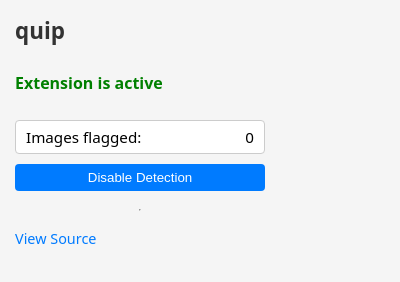
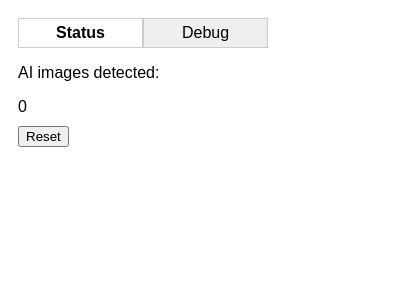
Before and after one commit to padln/quip2, a browser extension: page quip-extension/popup.html in a window 400 px wide. Drawn offline with Linux system fonts and the light colour scheme.

Commit message:
debug log

```diff
--- a/quip-extension/popup.html
+++ b/quip-extension/popup.html
@@ -1,24 +1,65 @@
 <!DOCTYPE html>
 <html>
 <head>
-  <title>quip - AI Image Detector</title>
-  <link rel="stylesheet" href="style.css">
+  <title>quip AI Detector</title>
+  <style>
+    body {
+      font-family: Arial, sans-serif;
+      padding: 10px;
+      width: 250px;
+    }
+    .tabs {
+      display: flex;
+      margin-bottom: 10px;
+    }
+    .tab {
+      flex: 1;
+      padding: 5px;
+      text-align: center;
+      cursor: pointer;
+      background: #eee;
+      border: 1px solid #ccc;
+    }
+    .tab.active {
+      background: #fff;
+      font-weight: bold;
+    }
+    .tab-content {
+      display: none;
+    }
+    .tab-content.active {
+      display: block;
+    }
+    #debugLog {
+      max-height: 150px;
+      overflow-y: auto;
+      font-size: 12px;
+      background: #f9f9f9;
+      border: 1px solid #ccc;
+      padding: 5px;
+      white-space: pre-wrap;
+    }
+    button {
+      margin-top: 10px;
+    }
+  </style>
 </head>
 <body>
-  <div class="container">
-    <h1>quip</h1>
-    <p id="status">Extension is active</p>
+  <div class="tabs">
+    <div class="tab active" data-tab="statusTab">Status</div>
+    <div class="tab" data-tab="debugTab">Debug</div>
+  </div>
 
-    <div class="info">
-      <span>Images flagged:</span>
-      <span id="ai-count">0</span>
-    </div>
+  <div id="statusTab" class="tab-content active">
+    <p>AI images detected:</p>
+    <div id="count">0</div>
+    <button id="reset">Reset</button>
+  </div>
 
-    <button id="toggle">Disable Detection</button>
+  <div id="debugTab" class="tab-content">
+    <div id="debugLog">Loading logs...</div>
+  </div>
 
-    <hr />
-    <a href="https://github.com/padln/quip2" target="_blank">View Source</a>
-  </div>
   <script src="popup.js"></script>
 </body>
 </html>
--- a/quip-extension/popup.js
+++ b/quip-extension/popup.js
@@ -1,22 +1,37 @@
 document.addEventListener("DOMContentLoaded", () => {
-    const statusEl = document.getElementById("status");
-    const toggleBtn = document.getElementById("toggle");
-    const countEl = document.getElementById("ai-count");
+  const countEl = document.getElementById("count");
+  const resetBtn = document.getElementById("reset");
+  const debugLogEl = document.getElementById("debugLog");
 
-    chrome.storage.local.get(["detectionEnabled", "aiCount"], (data) => {
-      const enabled = data.detectionEnabled !== false;
-      statusEl.textContent = enabled ? "Extension is active" : "Extension is disabled";
-      toggleBtn.textContent = enabled ? "Disable Detection" : "Enable Detection";
-      countEl.textContent = data.aiCount || 0;
+  // Load detection count
+  chrome.storage.local.get(["aiCount"], (data) => {
+    countEl.textContent = data.aiCount || 0;
+  });
+
+  // Reset button
+  resetBtn.addEventListener("click", () => {
+    chrome.storage.local.set({ aiCount: 0 }, () => {
+      countEl.textContent = 0;
     });
-
-    toggleBtn.addEventListener("click", () => {
-      chrome.storage.local.get(["detectionEnabled"], (data) => {
-        const newState = !(data.detectionEnabled !== false);
-        chrome.storage.local.set({ detectionEnabled: newState }, () => {
-          statusEl.textContent = newState ? "Extension is active" : "Extension is disabled";
-          toggleBtn.textContent = newState ? "Disable Detection" : "Enable Detection";
-        });
-      });
+    chrome.tabs.query({ active: true, currentWindow: true }, (tabs) => {
+      chrome.tabs.sendMessage(tabs[0].id, "resetCount");
     });
   });
+
+  // Load debug logs
+  chrome.storage.local.get(["quipLogs"], (data) => {
+    const logs = data.quipLogs || [];
+    debugLogEl.textContent = logs.join("\n");
+  });
+
+  // Tab switching
+  document.querySelectorAll(".tab").forEach(tab => {
+    tab.addEventListener("click", () => {
+      document.querySelectorAll(".tab").forEach(t => t.classList.remove("active"));
+      document.querySelectorAll(".tab-content").forEach(c => c.classList.remove("active"));
+
+      tab.classList.add("active");
+      document.getElementById(tab.dataset.tab).classList.add("active");
+    });
+  });
+});
```
Also changed, not shown: quip-extension/content.js (+9 -0 lines), README.md.
